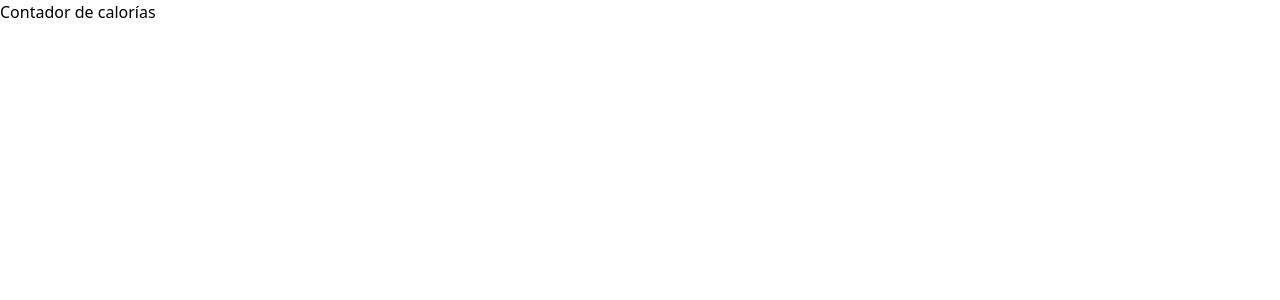
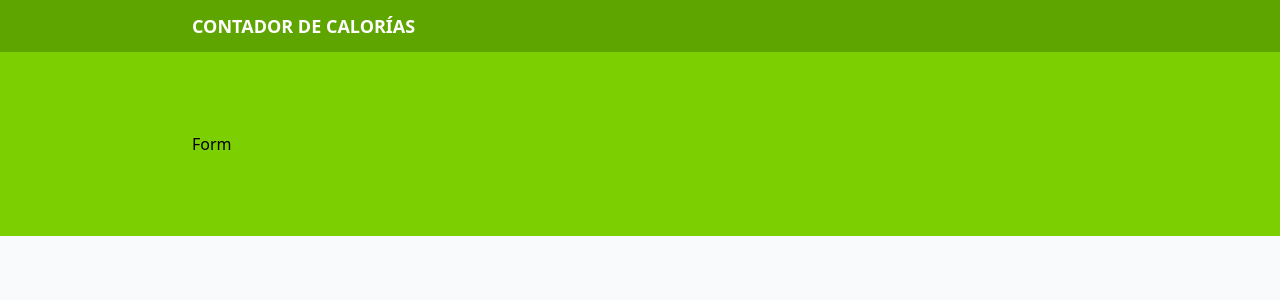
Before and after one commit to DomenicoPH/contador-de-calorias, a React (Vite) app: page / in a window 1280 px wide. Shown: the top 300 px of the page. Built offline with nearby package versions, Linux system fonts and the light colour scheme.

Commit message:
header done / Form.tsx component created: empty / index.html update

```diff
--- a/index.html
+++ b/index.html
@@ -4,9 +4,9 @@
     <meta charset="UTF-8" />
     <link rel="icon" type="image/svg+xml" href="/vite.svg" />
     <meta name="viewport" content="width=device-width, initial-scale=1.0" />
-    <title>contador-calorias</title>
+    <title>Contador de calorías - React y TypeScript</title>
   </head>
-  <body>
+  <body class="bg-gray-50">
     <div id="root"></div>
     <script type="module" src="/src/main.tsx"></script>
   </body>
--- a/src/App.tsx
+++ b/src/App.tsx
@@ -1,9 +1,22 @@
+import Form from "./components/Form"
 
 function App() {
 
   return (
     <>
-      <h1>Contador de calorías</h1>
+      <header className="bg-lime-600 py-3">
+        <div className="max-w-4xl mx-auto flex justify-between">
+          <h1 className="text-center text-lg font-bold text-white uppercase">
+            Contador de calorías
+          </h1>
+        </div>
+      </header>
+
+      <section className="bg-lime-500 py-20 px-5">
+        <div className="max-w-4xl mx-auto">
+          <Form />
+        </div>
+      </section>
     </>
   )
 }
--- /dev/null
+++ b/src/components/Form.tsx
@@ -0,0 +1,5 @@
+export default function Form() {
+  return (
+    <div>Form</div>
+  )
+}
```
